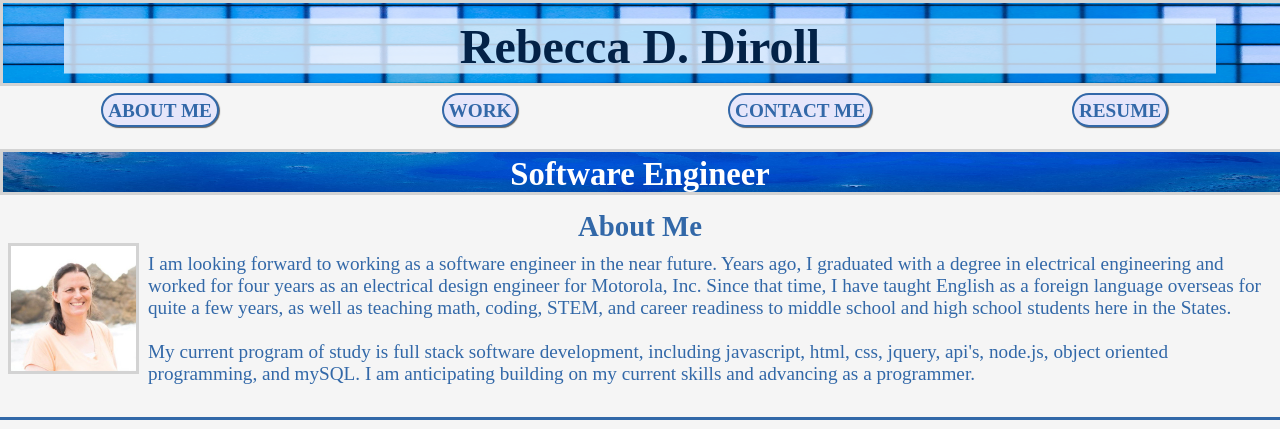
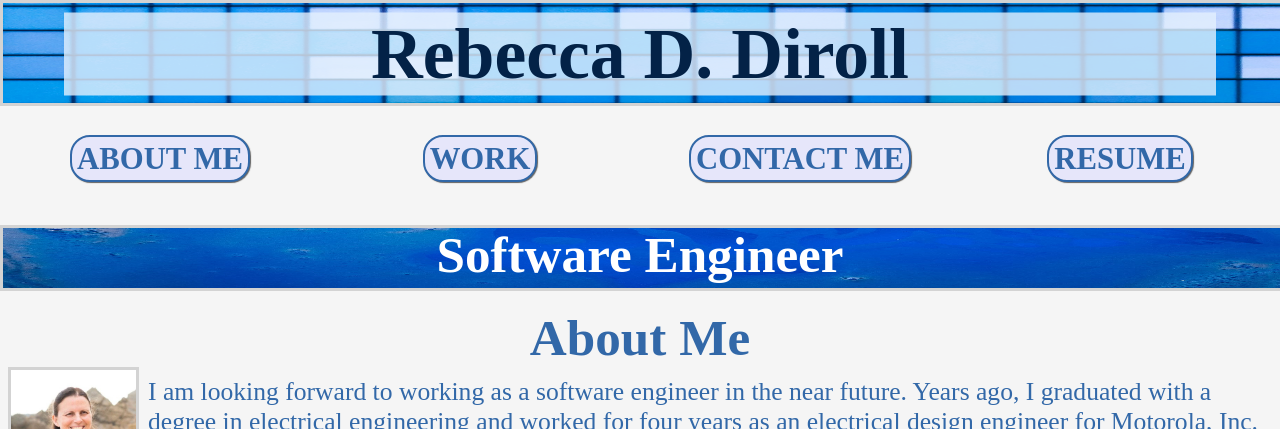
Before and after one commit to Rebecca-Diroll/08-Portfolio, a plain HTML site: page index.html in a window 1280 px wide. Shown: the top 429 px of the page. Drawn offline with Linux system fonts and the light colour scheme.

Commit message:
Added all media queries

```diff
--- a/assets/css/style.css
+++ b/assets/css/style.css
@@ -82,10 +82,10 @@ body {
 
 .web-developer-heading {
   position: absolute;
-  top: 50%;
+  top: 40%;
   left: 50%;
   transform: translate(-50%, -50%);
-  font-size: 1.5em;
+  font-size: 1.4em;
   font-weight: bold;
   color: white;
 }
@@ -212,13 +212,13 @@ img {
 
 /* Media Queries and Responsive Design */
 
-/* Extra small devices: phone */
-/* @media only screen and (max-width: 600px) */
-
 /* Small devices: large phone, portrait tablet */
 @media only screen and (min-width: 600px) {
     .heading {
         font-size: 2.5em;
+    }
+    .header-image {
+      margin-bottom: 10px;
     }
     .nav-links {
         display: grid;
@@ -234,23 +234,28 @@ img {
         font-size: 1.5em;
     }
     .web-developer-heading {
-        font-size: 1.7em;
+        font-size: 1.8em;
     }
     .footer-links li {
         font-size: 0.9em;
     }
-*/
+}
+
 /* Medium devices: landscape tablet */
-/* @media only screen and (min-width: 768px) {
-    h1 {
-        font-size: 2.1em;
+ @media only screen and (min-width: 768px) {
+    .heading {
+        font-size: 2.7em;
+        top: 48%;
+    }
+    .header-image {
+      margin-bottom: 20px;
     }
     .nav-links {
         display: grid;
         grid-template-columns: 1fr 1fr 1fr 1fr;
     }
     .nav-links li {
-        font-size: 1.2em;
+        font-size: 1.1em;
     }
     body {
         font-size: 1.4em;
@@ -265,18 +270,18 @@ img {
         font-size: 1.2em;
     }
 }
-*/
+
 /* Large devices: laptop, desktop */
-/* @media only screen and (min-width: 992px) {
-    h1 {
-        font-size: 2.4em;
+ @media only screen and (min-width: 992px) {
+    .heading {
+        font-size: 2.8em;
     }
     .nav-links {
         display: grid;
         grid-template-columns: 1fr 1fr 1fr 1fr;
     }
     .nav-links li {
-        font-size: 1.4em;
+        font-size: 1.2em;
     }
     body {
         font-size: 1.6em;
@@ -291,30 +296,3 @@ img {
         font-size: 1.4em;
     }
 }
-*/
-/* Extra large devices: laptop, desktop */
-/* @media only screen and (min-width: 1200px) {
-    h1 {
-        font-size: 2.6em;
-    }
-    .nav-links {
-        display: grid;
-        grid-template-columns: 1fr 1fr 1fr 1fr;
-    }
-    .nav-links li {
-        font-size: 1.6em;
-    }
-    body {
-        font-size: 1.8em;
-    }
-    h3 {
-        font-size: 2em;
-    }
-    .web-developer-heading {
-        font-size: 2.2em;
-    }
-    .footer-links li {
-        font-size: 1.6em;
-    }
-}
-*/
--- a/index.html
+++ b/index.html
@@ -15,21 +15,21 @@
       <div class="header-image">
         <img src="assets/images/blue-blocks-1.jpg"
           alt="blue block background"
-          style="width: 100%; height: 80px" />
+          style="width: 100%; height: 100px" />
         <div class="heading">Rebecca D. Diroll</div>
       </div>
       <ul class="nav-links grid" id="nav-links">
         <li> <a href="#about-me" class="button" id="about-me-nav">About Me</a> </li>
         <li> <a href="#work" class="button" id="work-nav">Work</a> </li>
         <li> <a href="#contact-me" class="button" id="contact-me-nav">Contact Me</a> </li>
-        <li> <a href="#resume" class="button" id="resume-nav">Resume</a> </li>
+        <li> <a href="#resume" class="button" id="resume-nav">Resume</a></li>
       </ul>
     </nav>
 
     <section id="web-developer">
       <div class="web-developer-image">
         <img src="assets/images/water-banner2.jpg" alt="blue water background"
-          style="width: 100%; height: 40px" />
+          style="width: 100%; height: 60px" />
         <div class="web-developer-heading">Software Engineer</div>
       </div>
     </section>
```
